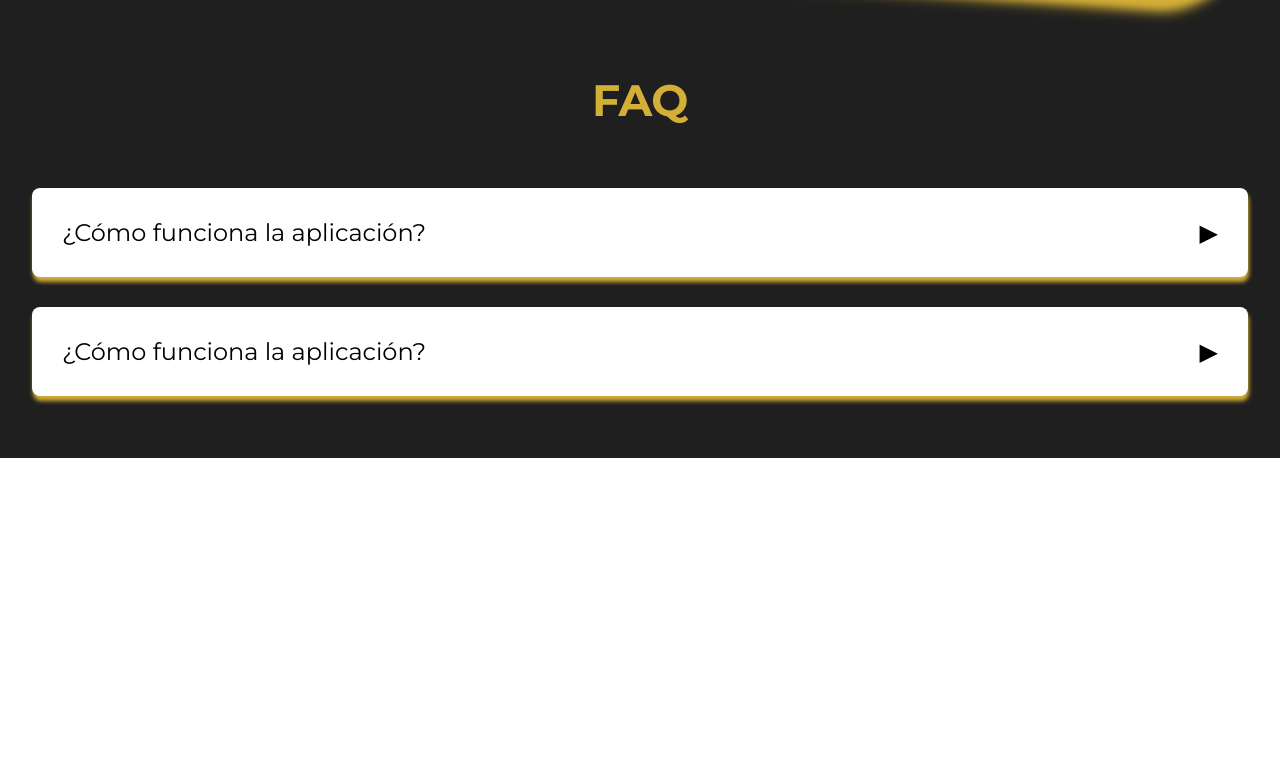
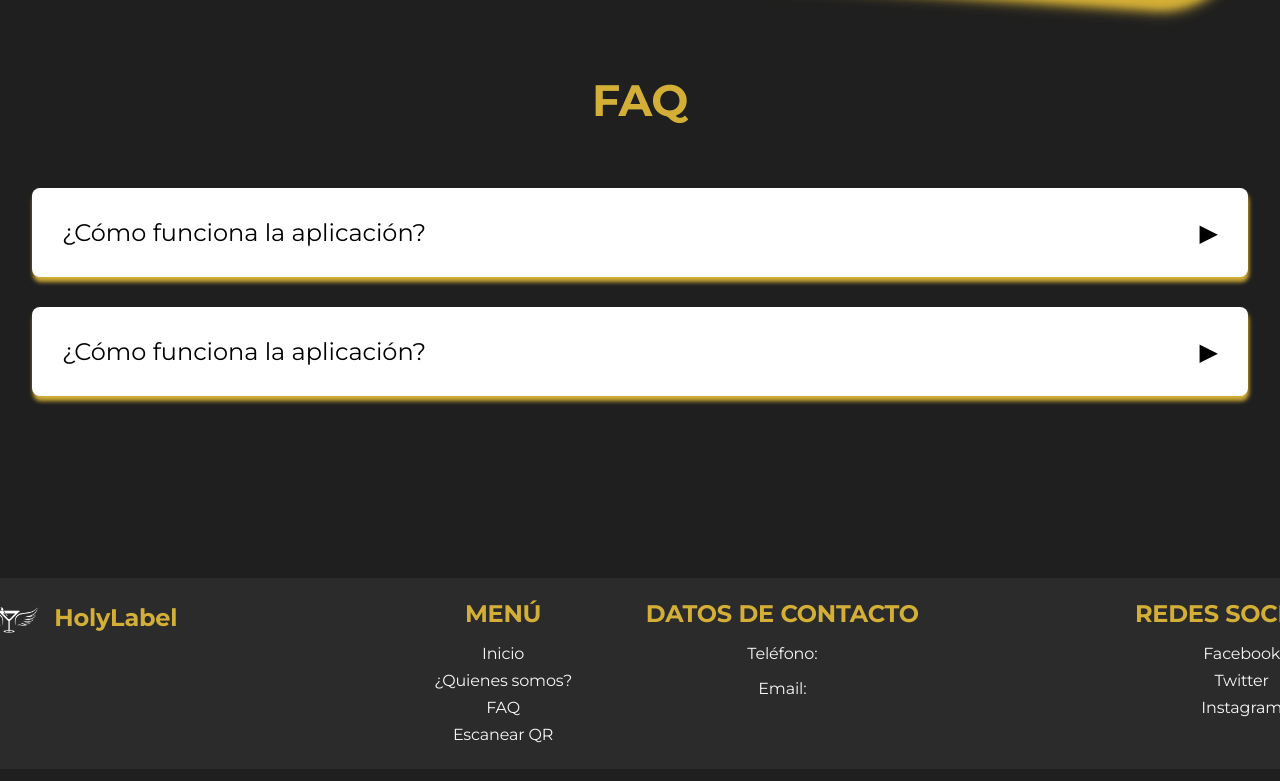
Before and after one commit to AlejandroV074/app-holy, a React (Create React App) app: page / in a window 1280 px wide. Shown: the part 1732-2513 px from the top of the page. Before the commit the page ends 2190 px from the top, so only its background shows below. Built offline with nearby package versions, Linux system fonts and the light colour scheme.

Commit message:
add: se añade footer

```diff
--- a/src/App.js
+++ b/src/App.js
@@ -3,6 +3,7 @@ import './App.css';
 import Navbar from './frontend/navbar/navbar';
 import Forma from './frontend/form/form';
 import Faq from './frontend/faq/faq';
+import Footer from './frontend/footer/footer';
 
 function App() {
   const [showHolyLabel, setShowHolyLabel] = useState(true);
@@ -47,6 +48,7 @@ function App() {
           pregunta="¿Cómo funciona la aplicación?"
           respuesta="La aplicación funciona de la siguiente manera: "
         />
+        <Footer />
       </main>
     </div>
   );
```
